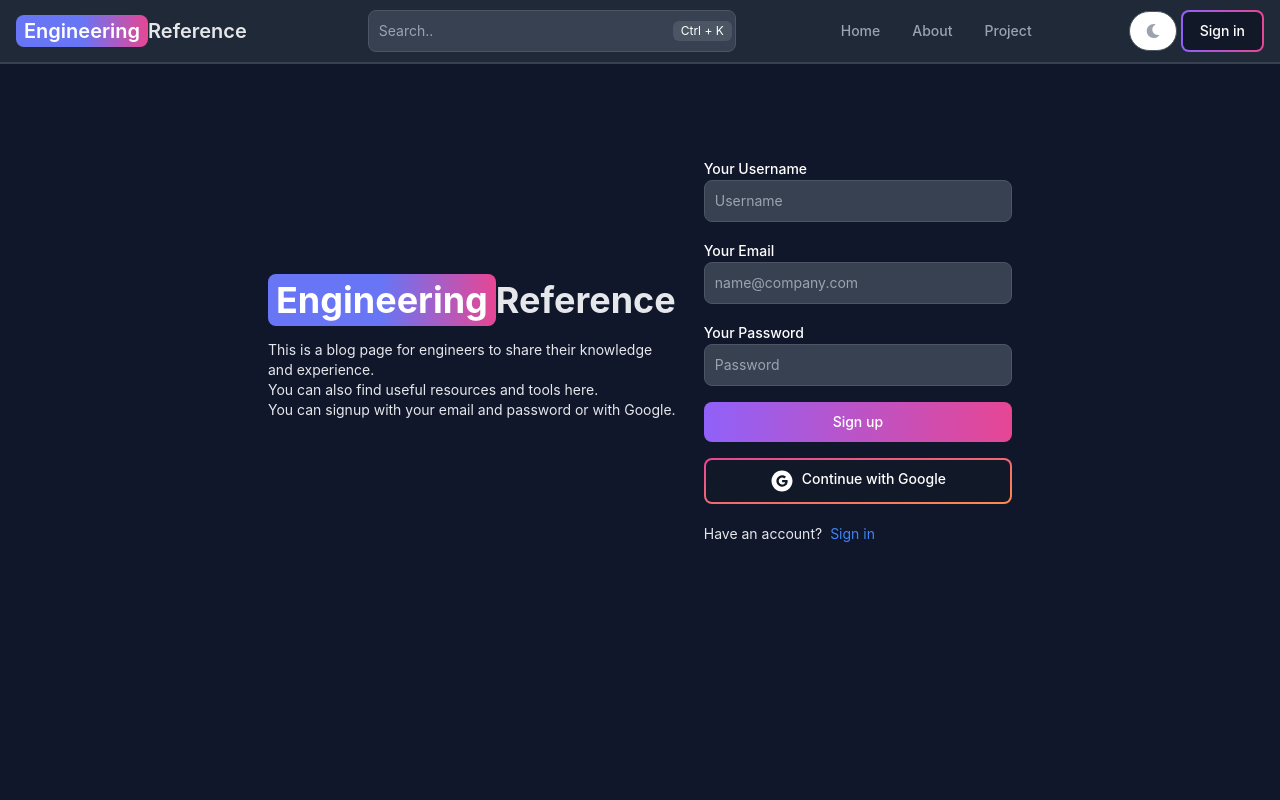
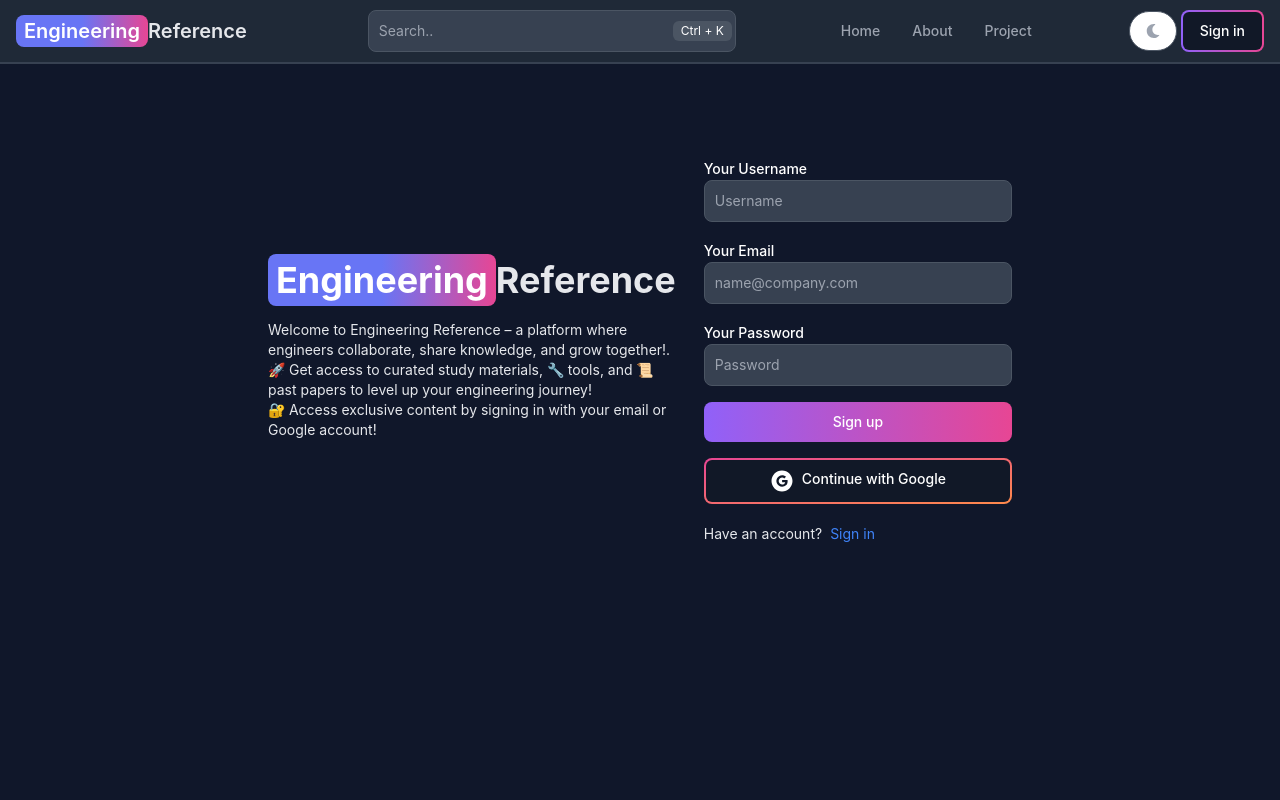
Before and after one commit to rajsingho3/The-CS-Corner, a React (Vite) app in the folder client/: page /signup in a window 1280 px wide. Shown: the top 800 px of the page. Built offline with nearby package versions, Linux system fonts and the light colour scheme; no server answers.

Commit message:
Update navigation and enhance page descriptions for Signin and Signup

```diff
--- a/client/src/Pages/OtpVerify.jsx
+++ b/client/src/Pages/OtpVerify.jsx
@@ -36,7 +36,7 @@ function OtpVerify({ email }) {
 
       const data = await response.json();
       localStorage.removeItem('tempEmail'); // Clean up
-      navigate('/');
+      navigate('/signin');
 
     } catch (error) {
       setErrorMessage(error.message);
--- a/client/src/Pages/Signin.jsx
+++ b/client/src/Pages/Signin.jsx
@@ -66,9 +66,10 @@ export default function Signin() {
             Reference
           </Link>
           <p className='text-sm mt-5'>
-            This is a blog page for engineers to share their knowledge and experience. <br />
-            You can also find useful resources and tools here. <br />
-            You can signin with your email and password or with Google. <br />
+          Welcome to Engineering Reference – a platform where engineers collaborate,
+           share knowledge, and grow together!. <br />
+           🚀 Get access to curated study materials, 🔧 tools, and 📜   past papers to level up your engineering journey! <br />
+            🔐 Access exclusive content by signing in with your email or Google account! <br />
           </p>
         </div>
         {/*right*/}
--- a/client/src/Pages/Signup.jsx
+++ b/client/src/Pages/Signup.jsx
@@ -72,9 +72,10 @@ export default function Signup() {
             Reference
           </Link>
           <p className='text-sm mt-5'>
-            This is a blog page for engineers to share their knowledge and experience. <br />
-            You can also find useful resources and tools here. <br />
-            You can signup with your email and password or with Google. <br />
+          Welcome to Engineering Reference – a platform where engineers collaborate,
+           share knowledge, and grow together!. <br />
+           🚀 Get access to curated study materials, 🔧 tools, and 📜   past papers to level up your engineering journey! <br />
+            🔐 Access exclusive content by signing in with your email or Google account! <br />
           </p>
         </div>
         {/*right*/}
```
Also changed, not shown: 1 other file (tests, documents, lock files or other folders).
